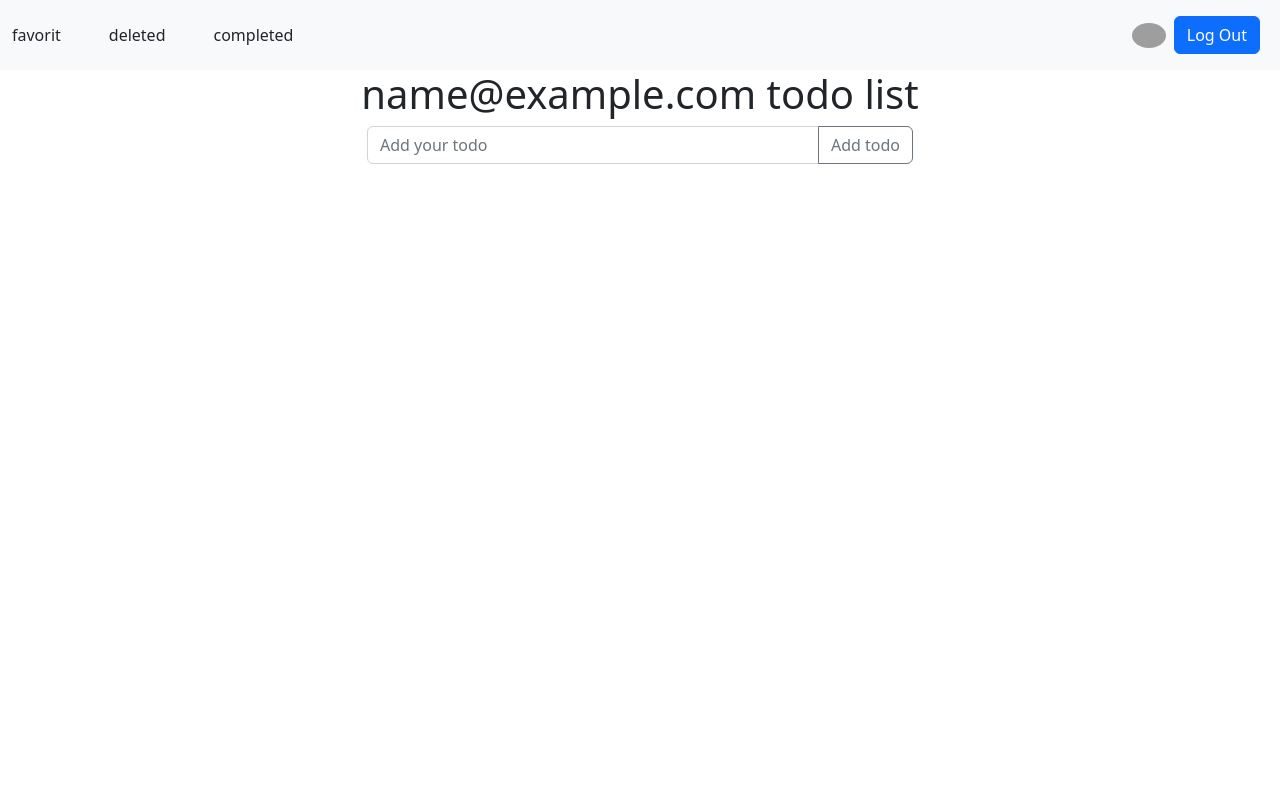
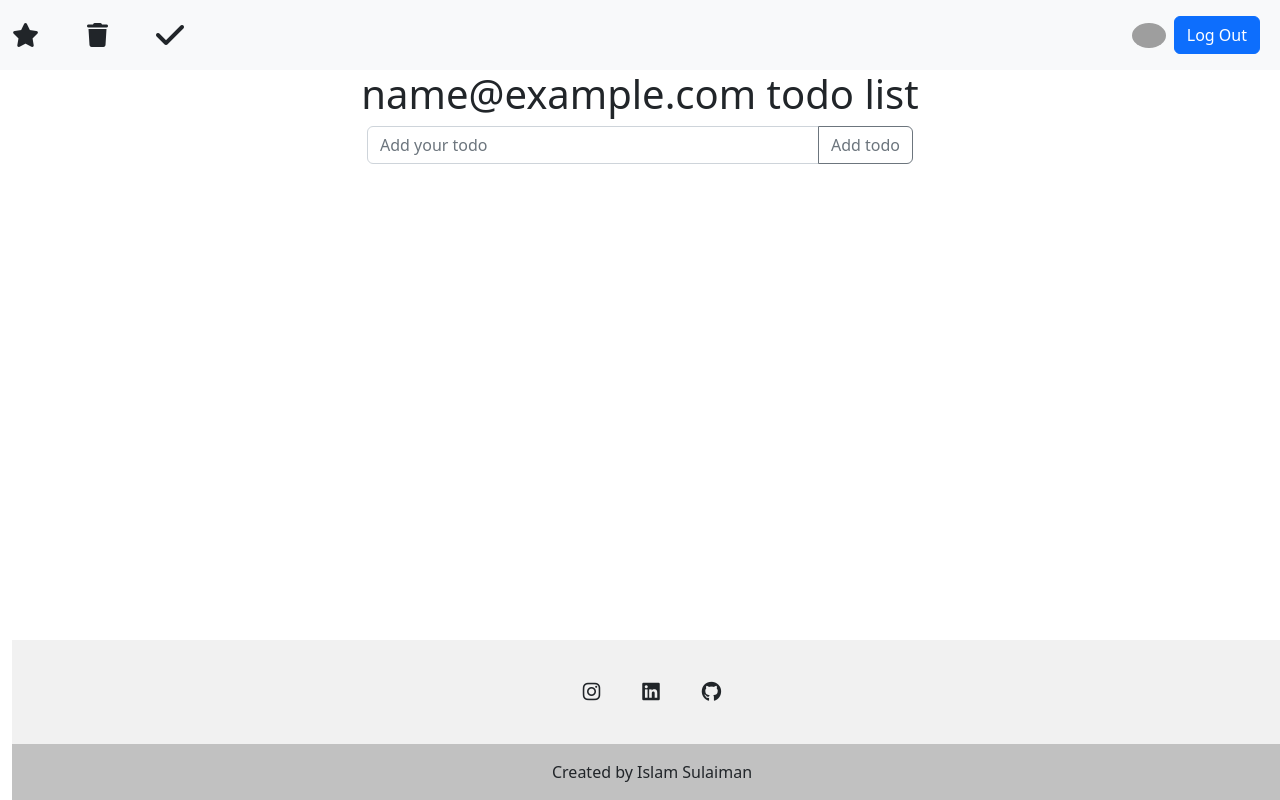
Before and after one commit to Islamsulaiman/angular-todo-app, an Angular app: page / in a window 1280 px wide. Both pictures are taken after typing "name@example.com", "Sample123" into the empty fields and a click on the button "Login". Built offline with nearby package versions, Linux system fonts and the light colour scheme; grey boxes are pictures that could not be loaded.

Commit message:
Add: footer componnent

```diff
--- a/angular.json
+++ b/angular.json
@@ -26,7 +26,8 @@
             ],
             "styles": [
               "./node_modules/bootstrap/dist/css/bootstrap.min.css",
-              "src/styles.css"
+              "src/styles.css",
+              "./node_modules/@fortawesome/fontawesome-free/css/all.min.css"
             ],
             "scripts": [
               "./node_modules/bootstrap/dist/js/bootstrap.bundle.min.js",
--- a/package.json
+++ b/package.json
@@ -18,6 +18,7 @@
     "@angular/platform-browser": "^15.2.0",
     "@angular/platform-browser-dynamic": "^15.2.0",
     "@angular/router": "^15.2.0",
+    "@fortawesome/fontawesome-free": "^6.3.0",
     "bootstrap": "^5.2.3",
     "popper.js": "^1.16.1",
     "rxjs": "~7.8.0",
--- a/src/app/app.component.html
+++ b/src/app/app.component.html
@@ -2,3 +2,4 @@
 <app-todo *ngIf="isLoggedIn"></app-todo>
 <router-outlet  *ngIf="!isLoggedIn"></router-outlet>
 <!-- footer component -->
+<app-footer *ngIf="isLoggedIn"></app-footer>
--- a/src/app/app.module.ts
+++ b/src/app/app.module.ts
@@ -11,6 +11,7 @@ import { NotFoundComponent } from './not-found/not-found.component';
 import { FavoriteComponent } from './favorite/favorite.component';
 import { DeletedComponent } from './deleted/deleted.component';
 import { HttpClientModule } from '@angular/common/http';
+import { FooterComponent } from './footer/footer.component';
 
 @NgModule({
   declarations: [
@@ -20,7 +21,8 @@ import { HttpClientModule } from '@angular/common/http';
     NavbarComponent,
     NotFoundComponent,
     FavoriteComponent,
-    DeletedComponent
+    DeletedComponent,
+    FooterComponent
   ],
   imports: [
     BrowserModule,
--- /dev/null
+++ b/src/app/footer/footer.component.css
@@ -0,0 +1,6 @@
+footer{
+    position:fixed;
+    bottom:0px;
+    background-color:pink;
+    width:100%;
+    }
--- /dev/null
+++ b/src/app/footer/footer.component.html
@@ -0,0 +1,53 @@
+<!-- Remove the container if you want to extend the Footer to full width. -->
+<div class="container-fluid">
+
+    <footer class="text-center text-white" style="background-color: #f1f1f1;">
+    <!-- Grid container -->
+    <div class="container pt-4">
+      <!-- Section: Social media -->
+      <section class="mb-4">
+
+
+        <!-- Instagram -->
+        <a
+          class="btn btn-link btn-floating btn-lg text-dark m-1"
+          href="https://instagram.com/eslamabohashem?igshid=YmMyMTA2M2Y="
+          role="button"
+          data-mdb-ripple-color="dark"
+          target="_blank"
+          ><i class="fab fa-instagram"></i
+        ></a>
+
+        <!-- Linkedin -->
+        <a
+          class="btn btn-link btn-floating btn-lg text-dark m-1"
+          href="https://www.linkedin.com/in/islam-sulaiman-12715819a/"
+          role="button"
+          data-mdb-ripple-color="dark"
+          target="_blank"
+          ><i class="fab fa-linkedin"></i
+        ></a>
+        <!-- Github -->
+        <a
+          class="btn btn-link btn-floating btn-lg text-dark m-1"
+          href="https://github.com/Islamsulaiman"
+          role="button"
+          data-mdb-ripple-color="dark"
+          target="_blank"
+          ><i class="fab fa-github"></i
+        ></a>
+      </section>
+      <!-- Section: Social media -->
+    </div>
+    <!-- Grid container -->
+
+    <!-- Copyright -->
+    <div class="text-center text-dark p-3" style="background-color: rgba(0, 0, 0, 0.2);">
+      Created by Islam Sulaiman
+
+    </div>
+    <!-- Copyright -->
+  </footer>
+
+  </div>
+  <!-- End of .container -->
--- a/src/app/navbar/navbar.component.html
+++ b/src/app/navbar/navbar.component.html
@@ -19,25 +19,21 @@
 
       <div class="d-flex align-items-center ">
         <div class="me-5">
-          <span>favorit</span>
-          <!-- <span>{{todoCount}}</span> -->
+          <i class="fa fa-star fa-xl" aria-hidden="true" data-toggle="tooltip" data-placement="bottom" title="Favorite Todo's"></i>
 
         </div>
         <div class="me-5">
-          deleted
+
+          <i class="fa fa-trash fa-xl" aria-hidden="true" data-toggle="tooltip" data-placement="bottom" title="Deleted Todo's"></i>
         </div>
         <div class="me-5">
-          completed
+
+          <i class="fa fa-check fa-2xl" aria-hidden="true" data-toggle="tooltip" data-placement="bottom" title="Completed Todo's"></i>
         </div>
       </div>
 
       <!-- Right elements -->
       <div class="d-flex align-items-center">
-        <!-- Icon -->
-        <a class="text-reset me-3" href="#">
-          <i class="fas fa-shopping-cart"></i>
-        </a>
-
 
         <!-- Avatar -->
         <div class="dropdown">
@@ -49,7 +45,6 @@
           loading="lazy"
         />
 
-
           <!-- <div class="dropdown">  -->
             <button class="btn btn-primary  m-2" id="dropdownMenuButton1" type="button" data-bs-toggle="dropdown" (click)="reloadPage()">Log Out
             <span class="caret"></span> </button>
@@ -60,4 +55,3 @@
 
     </div>
   </nav>
-  <!-- Navbar -->
```
Also changed, not shown: src/app/footer/footer.component.ts (added, +10 -0 lines), 2 other files (tests, documents, lock files or other folders).
